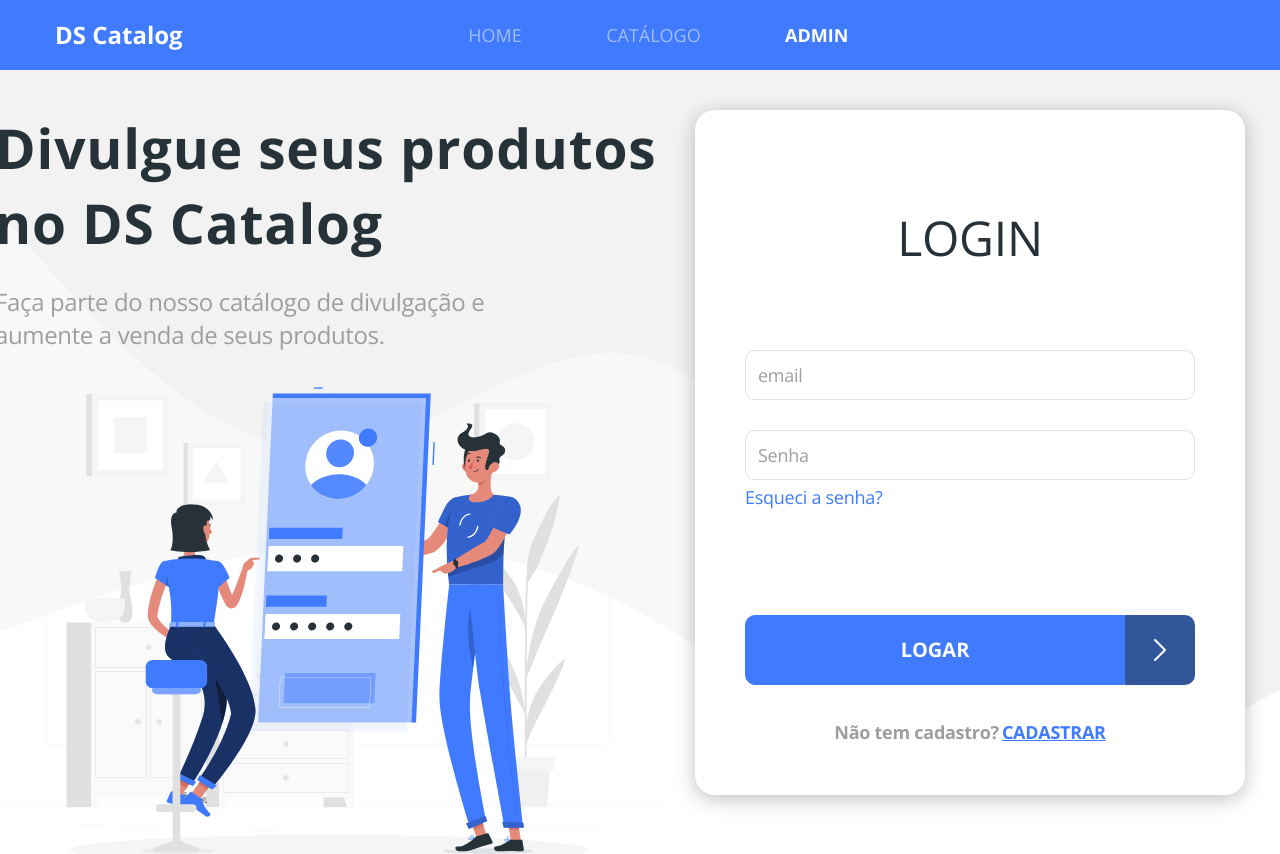
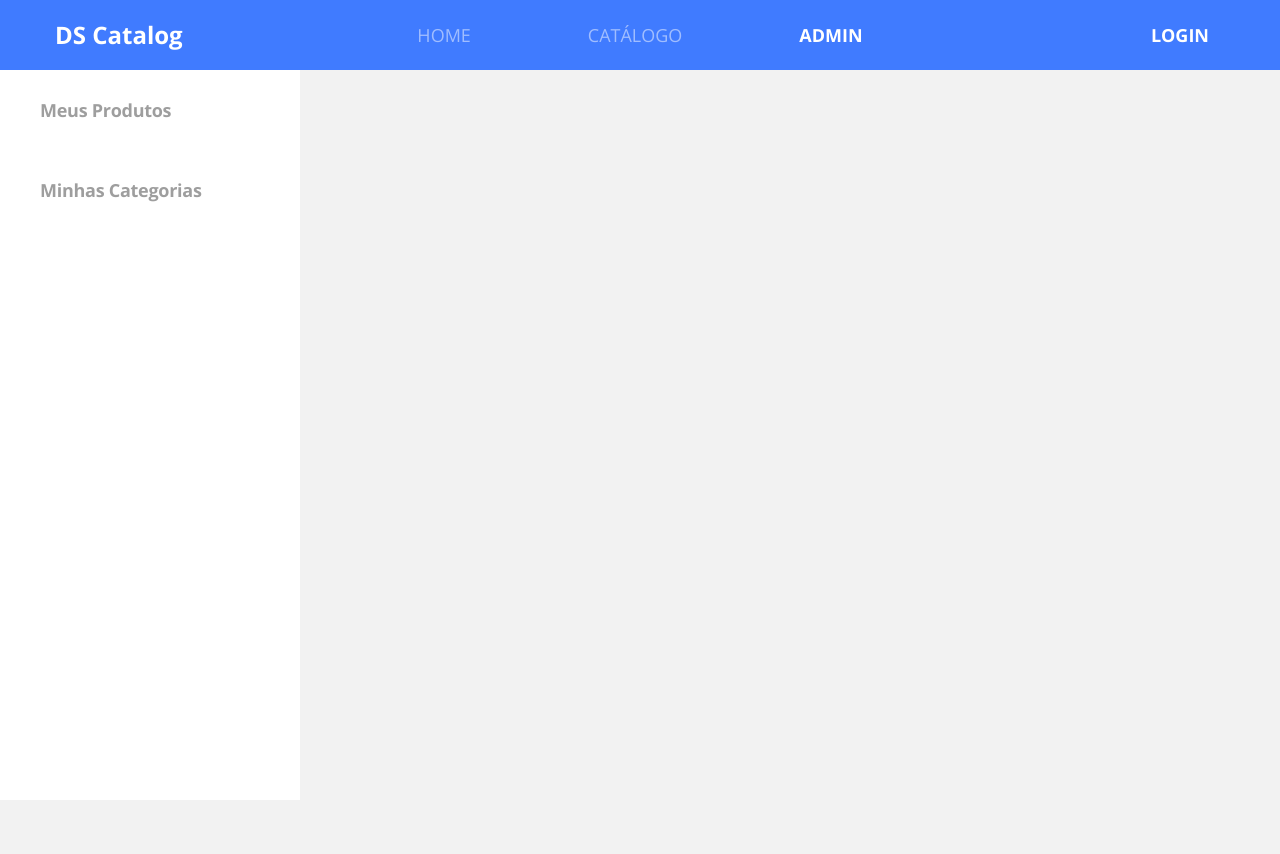
Before and after one commit to marcosemilson/catalog-bootcamp-ds, a React (Create React App) app in the folder front-web/: page /admin/auth in a window 1280 px wide. Before the commit this address led to /admin/auth/login. Shown: the top 854 px of the page. After the commit the page ends 800 px from the top, so only its background shows below. Built offline with nearby package versions, Linux system fonts and the light colour scheme.

Commit message:
Finish Login Logout layout

```diff
--- a/front-web/src/Routes.tsx
+++ b/front-web/src/Routes.tsx
@@ -22,8 +22,8 @@
                 <Route path="/products/:productId">
                     <ProductDetails />
                 </Route>
-                <Redirect from="/admin/auth" to="/admin/auth/login" exact />
-                <Route path="/admin/auth">
+                <Redirect from="/auth" to="/auth/login" exact />
+                <Route path="/auth">
                     <Auth />
                 </Route>
                 <Redirect from="/admin" to="/admin/products" exact />
--- a/front-web/src/core/components/Routes/PrivateRoute.tsx
+++ b/front-web/src/core/components/Routes/PrivateRoute.tsx
@@ -17,7 +17,7 @@
                     return(
                         <Redirect
                             to={{
-                                pathname: "/admin/auth/login",
+                                pathname: "/auth/login",
                                 state: { from: location }
                             }}
                         />
--- a/front-web/src/core/components/navbar/index.tsx
+++ b/front-web/src/core/components/navbar/index.tsx
@@ -1,33 +1,68 @@
-import React from 'react';
-import { Link, NavLink } from 'react-router-dom';
+import { getAccessTokenDecoded, logout } from 'core/utils/Auth';
+import React, { useEffect, useState } from 'react';
+import { Link, NavLink, useLocation } from 'react-router-dom';
 import './styles.scss'
 
 function Navbar(){
+
+    const [currentUser, setCurrentUser]=useState('');
+    const location = useLocation();
+
+    useEffect(() => {
+        const currentUserData = getAccessTokenDecoded();
+        setCurrentUser(currentUserData.user_name);
+    },[location])
+
+    const handleLogout = (event: React.MouseEvent<HTMLAnchorElement, MouseEvent>) => {
+        event.preventDefault();
+        logout();
+    }
     return(
         <nav className="row bg-primary main-nav">
-            <div className="col-2">
+            <div className="col-3">
                 <Link to="/" className="nav-logo-text">
                     <h4>DS Catalog </h4>
                 </Link>
             </div>
-            <div className="col-6 offset-2">
+            <div className="col-6">
                 <ul className="main-menu">
                     <li>
-                        <NavLink to="/" exact>
+                        <NavLink to="/" className=" nav-link" exact>
                             HOME
                         </NavLink>
                     </li>
                     <li>
-                        <NavLink to="/products" >
+                        <NavLink to="/products" className="nav-link">
                             CATÁLOGO
                         </NavLink>
                     </li>
                     <li>
-                        <NavLink to="/admin">
+                        <NavLink to="/admin" className="nav-link">
                             ADMIN
                         </NavLink>
                     </li>
                 </ul>
+            </div>
+            <div className="col-3 text-right">
+               {currentUser && (
+                   <>
+                    {currentUser}
+                    <a
+                        href="#logout"
+                        className="nav-link active d-inline"
+                        onClick={handleLogout}
+                    >
+                        LOGOUT
+                    </a>
+                    </>
+                )}
+                {!currentUser && (
+                <Link
+                to="/auth/login"
+                className="nav-link active">
+                    LOGIN
+                </Link>
+                )}
             </div>
         </nav>
     )
--- a/front-web/src/core/components/navbar/styles.scss
+++ b/front-web/src/core/components/navbar/styles.scss
@@ -1,8 +1,9 @@
 .main-nav{
     height: 70px;
-    color: #FFF;
+    color: rgb(255, 255, 255);
     align-items: center;
     padding-left: 40px;
+    padding-right: 40px;
     margin-left: 0;
     margin-right: 0;
 }
@@ -13,11 +14,16 @@
 
 .main-menu{
     display: flex;
+    justify-content: center;
+
+    li:nth-child(2) {
+        margin-right: 85px;
+        margin-left: 85px;
+    }
+}
+
+.nav-link {
     font-size: 18px;
-    width: 380px;
-    justify-content: space-between;
-
-    a {
     font-style: normal;
     color: rgba(255,255,255,0.5);
 
@@ -30,6 +36,3 @@
         color: #FFF;
     }
 }
-
-
-}
--- a/front-web/src/core/utils/Auth.tsx
+++ b/front-web/src/core/utils/Auth.tsx
@@ -1,4 +1,5 @@
 import jwtDecode from 'jwt-decode'
+import history from './history';
 export const CLIENT_ID='dscatalog';
 export const CLIENT_SECRET='dscatalog123';
 
@@ -60,3 +61,8 @@
 
     return routesRoles.some(role => authorities?.includes(role));
 }
+
+export const logout = () => {
+    localStorage.removeItem('authData')
+    history.replace('/auth/login')
+}
--- a/front-web/src/core/utils/request.ts
+++ b/front-web/src/core/utils/request.ts
@@ -1,6 +1,6 @@
 import axios, { Method } from "axios";
 import qs from 'qs'
-import { CLIENT_ID, CLIENT_SECRET, getSessionData } from "./Auth";
+import { CLIENT_ID, CLIENT_SECRET, getSessionData, logout } from "./Auth";
 import history from './history';
 
 type RequestParams = {
@@ -21,7 +21,7 @@
     return response;
 }, function (error) {
     if (error.response.status === 401) {
-        history.push('/admin/auth/login');
+        logout();
     }
     return Promise.reject(error);
 })
--- a/front-web/src/pages/Auth/Components/Login/index.tsx
+++ b/front-web/src/pages/Auth/Components/Login/index.tsx
@@ -75,7 +75,7 @@
                         </div>
                         )}
                     </div>
-                <Link to="/admin/auth/recover" className="login-link-recover">
+                <Link to="/auth/recover" className="login-link-recover">
                     Esqueci a senha?
                 </Link>
                 <div className="login-submit">
@@ -85,7 +85,7 @@
                     <span className="not-registred">
                         Não tem cadastro?
                     </span>
-                    <Link to="/admin/auth/register" className="login-link-register">
+                    <Link to="auth/register" className="login-link-register">
                         CADASTRAR
                     </Link>
                 </div>
--- a/front-web/src/pages/Auth/index.tsx
+++ b/front-web/src/pages/Auth/index.tsx
@@ -17,13 +17,13 @@
         </div>
             <div className="auth-content">
             <Switch>
-                <Route path="/admin/auth">
+                <Route path="/auth">
                     <Login />
                 </Route>
-                <Route path="/admin/auth/register">
+                <Route path="/auth/register">
 
                 </Route>
-                <Route path="/admin/auth/recouver" >
+                <Route path="/auth/recouver" >
 
                 </Route>
             </Switch>
```
Also changed, not shown: 1 other file (tests, documents, lock files or other folders). Lines whose indentation alone changed are shown as unchanged.
